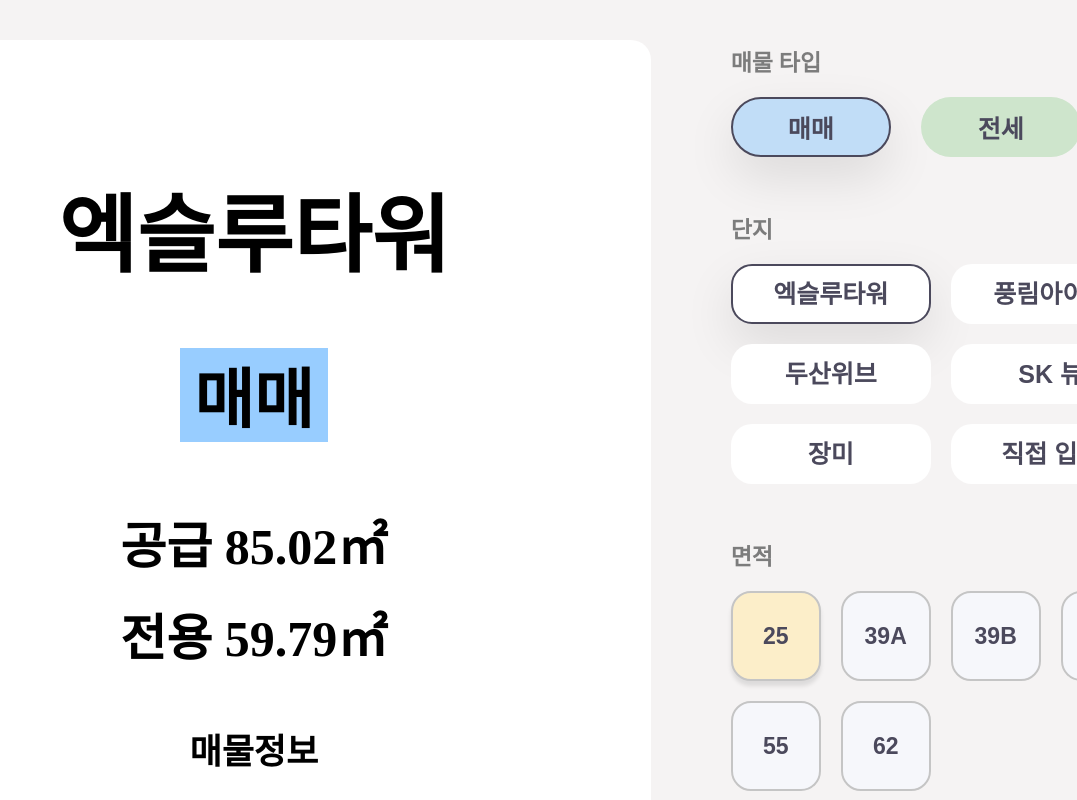
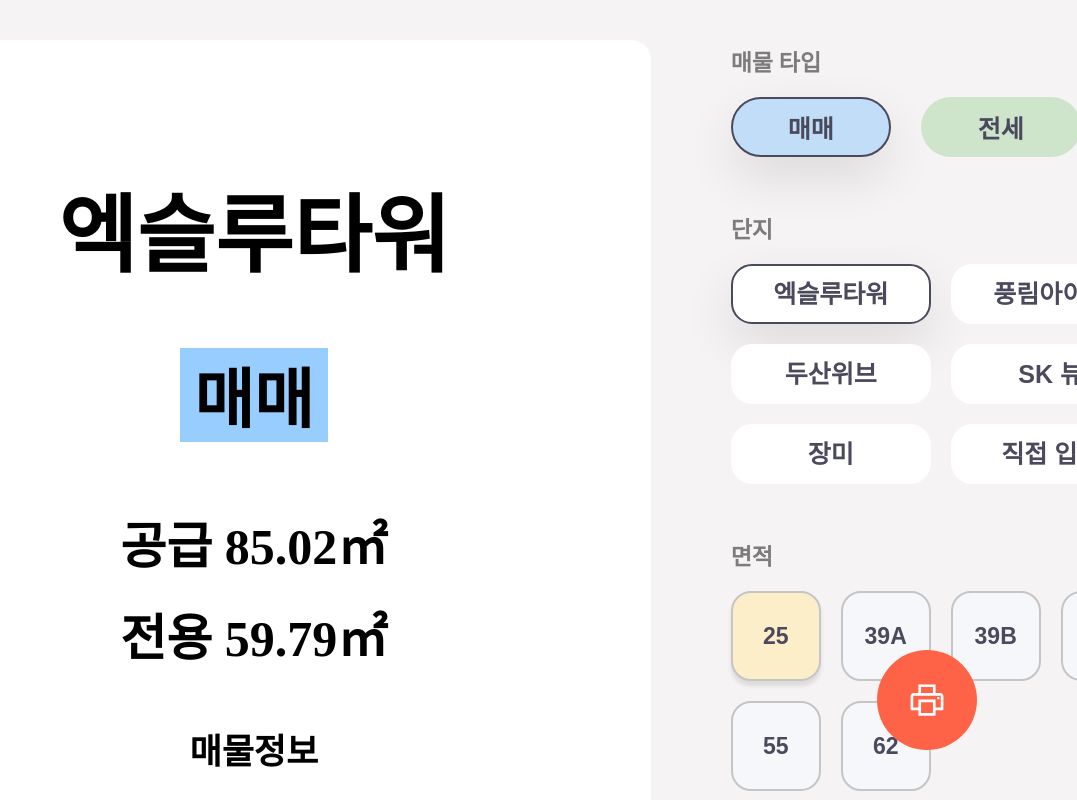
Before and after one commit to yoohaaeun/estate-paper, a React (Create React App) app: page / in a window 1280 px wide. Shown: the top 800 px of the page, without its empty margins (203-1280 px from the left). Built offline with nearby package versions, Linux system fonts and the light colour scheme; the HTML template or start-up script is replaced by a standard one; a web font is replaced by a local one.

Commit message:
feat: 프린트 기능 추가

```diff
--- a/package.json
+++ b/package.json
@@ -12,7 +12,9 @@
     "@types/react-dom": "^18.0.0",
     "react": "^18.2.0",
     "react-dom": "^18.2.0",
+    "react-icons": "^5.0.1",
     "react-scripts": "5.0.1",
+    "react-to-print": "^2.15.1",
     "styled-components": "^6.1.8",
     "typescript": "^4.4.2",
     "web-vitals": "^2.1.0"
--- a/src/components/Preview.tsx
+++ b/src/components/Preview.tsx
@@ -1,11 +1,12 @@
+import React, { forwardRef } from 'react';
 import styled, { css } from 'styled-components';
 import { useProperty } from '../context/PropertyContext';
 
-export default function Preview() {
+const Preview = forwardRef<HTMLDivElement>((props, ref) => {
   const { property } = useProperty();
 
   return (
-    <Wrapper>
+    <Wrapper ref={ref}>
       <Name>{property.apt}</Name>
       <Type type={property.type}>{property.type}</Type>
       <Area>
@@ -21,7 +22,7 @@
       <Logo />
     </Wrapper>
   );
-}
+});
 
 const Wrapper = styled.div`
   position: relative;
@@ -111,3 +112,5 @@
   background-size: cover;
   background-repeat: no-repeat;
 `;
+
+export default Preview;
--- a/src/pages/Home.tsx
+++ b/src/pages/Home.tsx
@@ -1,12 +1,24 @@
 import Preview from '../components/Preview';
 import Console from '../components/console/Console';
 import styled from 'styled-components';
+import { AiOutlinePrinter } from 'react-icons/ai';
+import { useRef } from 'react';
+import { useReactToPrint } from 'react-to-print';
 
 export default function Home() {
+  const componentRef = useRef<HTMLDivElement>(null);
+
+  const handlePrint = useReactToPrint({
+    content: () => componentRef.current!,
+  });
+
   return (
     <Wrapper>
-      <Preview />
+      <Preview ref={componentRef} />
       <Console />
+      <PrintBtn type='button' onClick={handlePrint}>
+        <AiOutlinePrinter />
+      </PrintBtn>
     </Wrapper>
   );
 }
@@ -18,3 +30,24 @@
   background-color: #f5f3f3;
   overflow: auto;
 `;
+
+const PrintBtn = styled.button`
+  position: fixed;
+  bottom: 50px;
+  right: 100px;
+  width: 100px;
+  height: 100px;
+  border: 0;
+  border-radius: 50%;
+  font-size: 40px;
+  padding-top: 10px;
+  background-color: tomato;
+  color: white;
+
+  &:hover {
+    background-color: white;
+    color: tomato;
+    cursor: pointer;
+    box-shadow: 0px 5px 4px rgba(0, 0, 0, 0.1);
+  }
+`;
```
Also changed, not shown: 1 other file (tests, documents, lock files or other folders).
